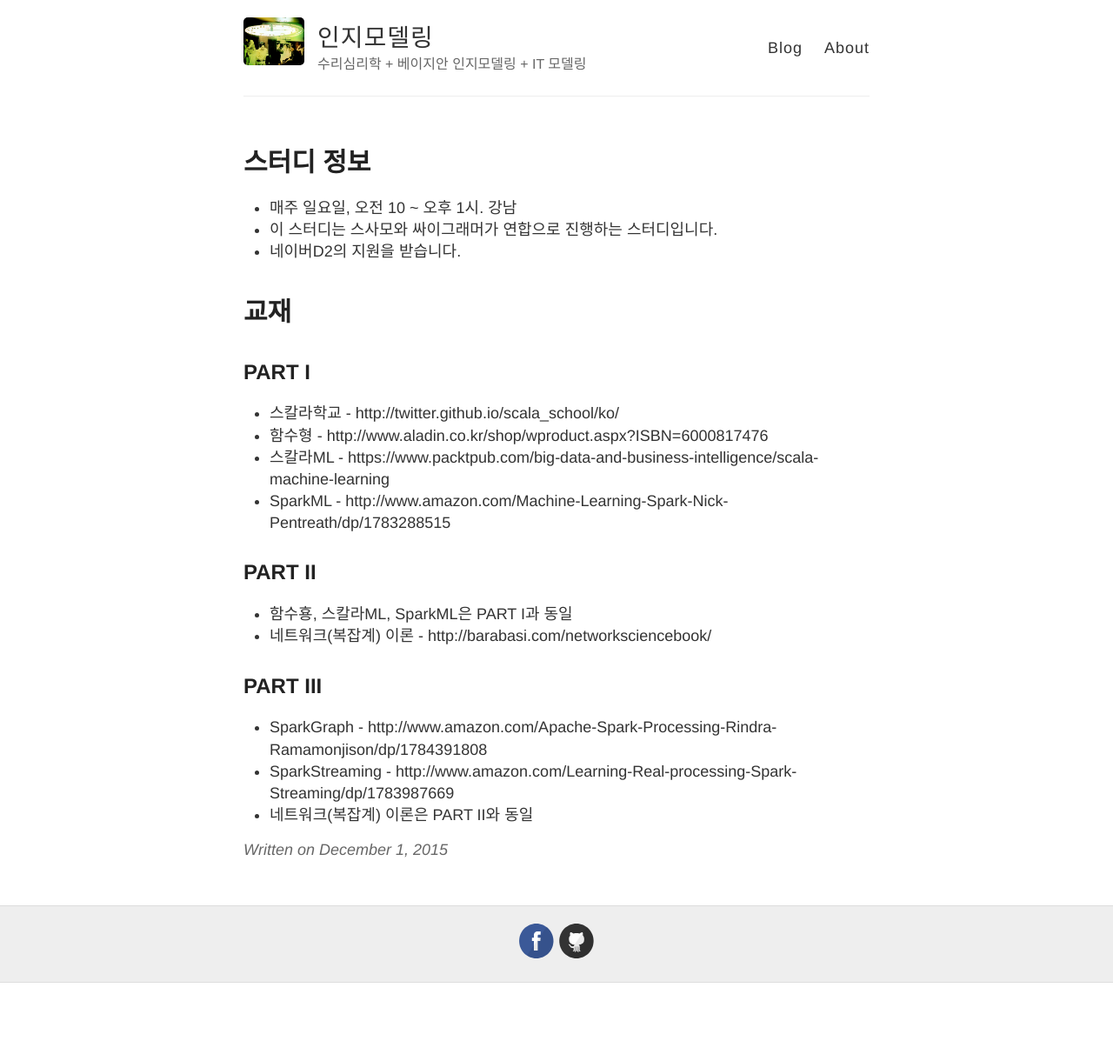
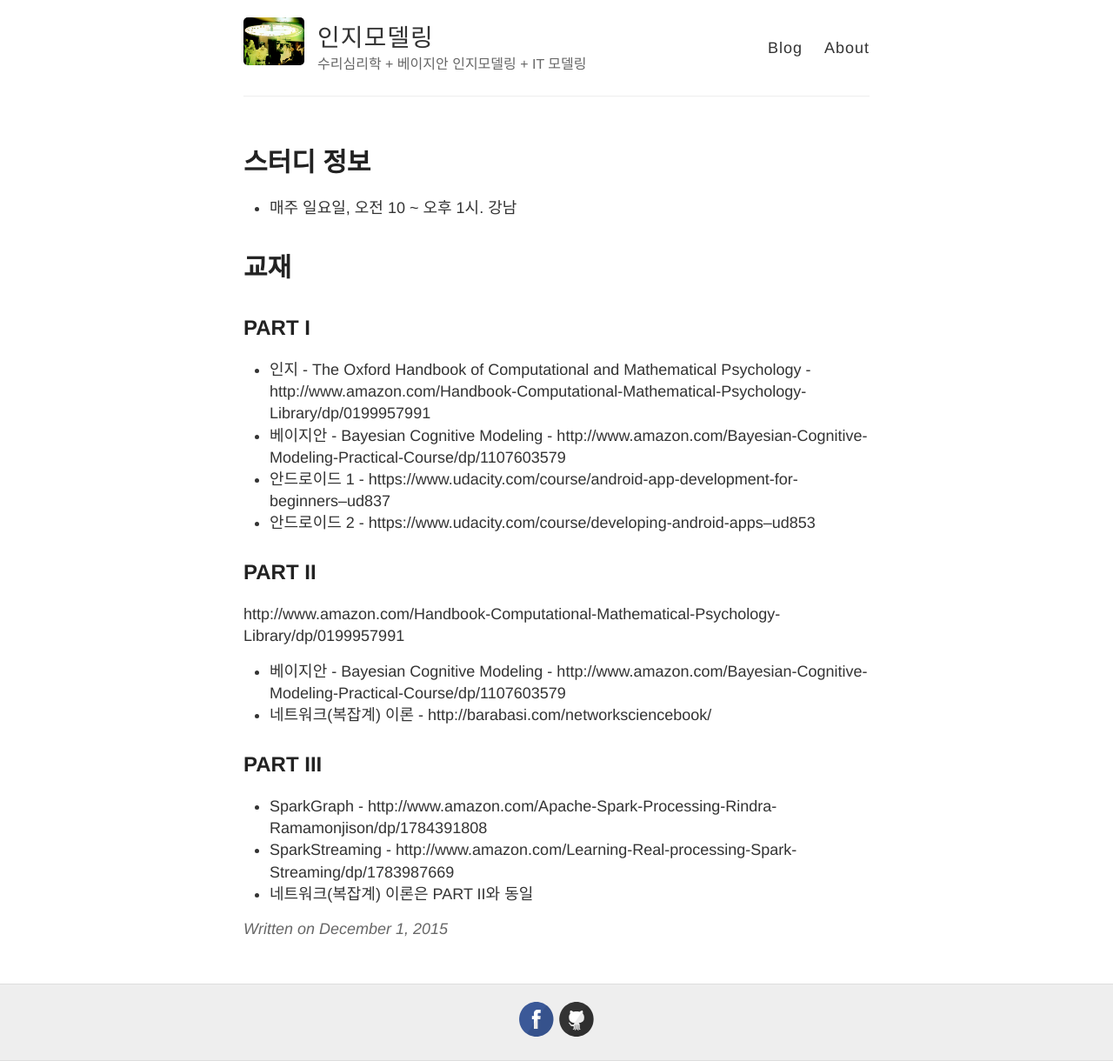
Before and after one commit to psygrammer/coco, a Jekyll site: the page built from _posts/2015-12-1-INFO.md, in a window 1280 px wide. Shown: the whole page at 87% size. Built offline with Jekyll 4.4.1, drawn with Linux system fonts in a browser that asks for light colours; Markdown is read by kramdown in place of the engine named in the settings; before the commit the page ends 1130 px from its top, so only the background shows below that.

Commit message:
Update 2015-12-1-INFO.md

```diff
--- a/_posts/2015-12-1-INFO.md
+++ b/_posts/2015-12-1-INFO.md
@@ -4,19 +4,19 @@
 ---
 
 * 매주 일요일, 오전 10 ~ 오후 1시. 강남
-* 이 스터디는 스사모와 싸이그래머가 연합으로 진행하는 스터디입니다.
-* 네이버D2의 지원을 받습니다.
+
 
 # 교재
 
 ## PART I
-* 스칼라학교 - http://twitter.github.io/scala_school/ko/
-* 함수형 - http://www.aladin.co.kr/shop/wproduct.aspx?ISBN=6000817476
-* 스칼라ML - https://www.packtpub.com/big-data-and-business-intelligence/scala-machine-learning
-* SparkML - http://www.amazon.com/Machine-Learning-Spark-Nick-Pentreath/dp/1783288515
+* 인지 -  The Oxford Handbook of Computational and Mathematical Psychology - http://www.amazon.com/Handbook-Computational-Mathematical-Psychology-Library/dp/0199957991
+* 베이지안 - Bayesian Cognitive Modeling - http://www.amazon.com/Bayesian-Cognitive-Modeling-Practical-Course/dp/1107603579
+* 안드로이드 1 - https://www.udacity.com/course/android-app-development-for-beginners--ud837
+* 안드로이드 2 - https://www.udacity.com/course/developing-android-apps--ud853
 
 ## PART II
-* 함수횽, 스칼라ML, SparkML은 PART I과 동일
+http://www.amazon.com/Handbook-Computational-Mathematical-Psychology-Library/dp/0199957991
+* 베이지안 - Bayesian Cognitive Modeling - http://www.amazon.com/Bayesian-Cognitive-Modeling-Practical-Course/dp/1107603579
 * 네트워크(복잡계) 이론 - http://barabasi.com/networksciencebook/
 
 ## PART III
```
